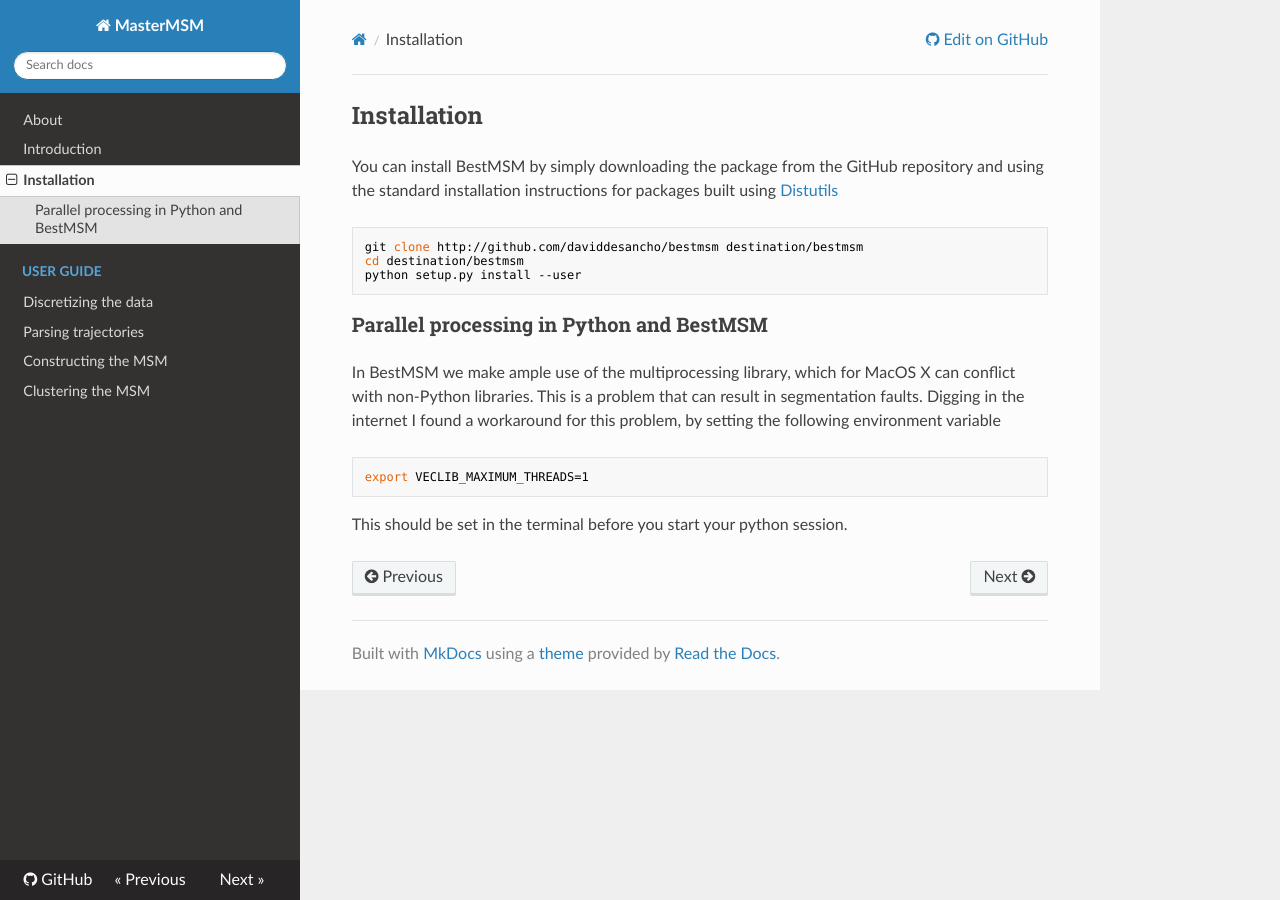
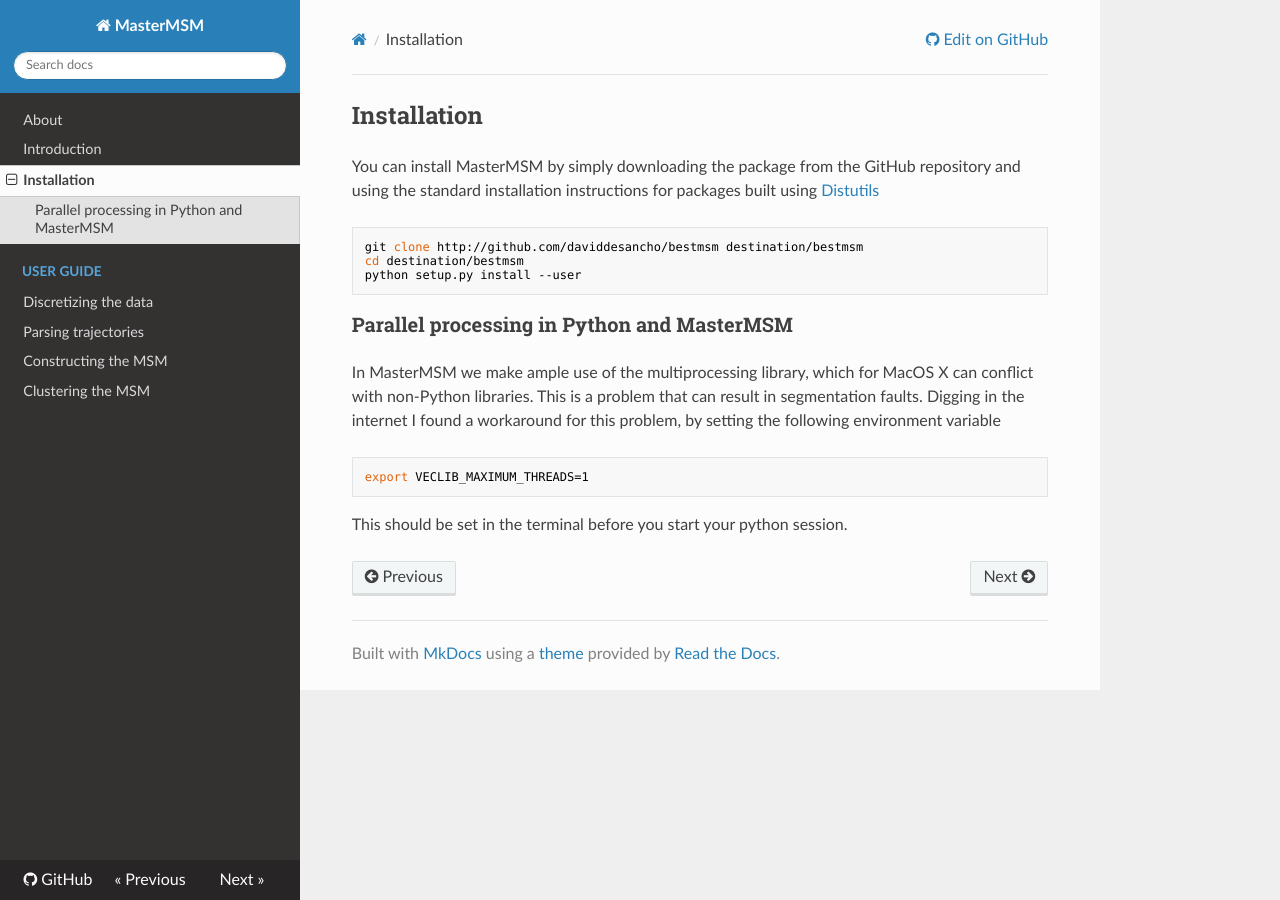
Before and after one commit to BioKT/MasterMSM, an MkDocs documentation site: the page built from docs/installation.md, in a window 1280 px wide. Built offline with MkDocs 1.6.1, drawn with Linux system fonts in a browser that asks for light colours; nearby versions of some CDN libraries; old or Windows-style settings are respelled for this version of MkDocs.

Commit message:
naming into MasterMSM

````diff
--- a/docs/installation.md
+++ b/docs/installation.md
@@ -1,5 +1,5 @@
 ## Installation
-You can install BestMSM by simply downloading the package from the GitHub
+You can install MasterMSM by simply downloading the package from the GitHub
 repository and using the standard installation instructions for packages built
 using [Distutils](https://docs.python.org/2/distutils/index.html)
 
@@ -8,8 +8,8 @@ git clone http://github.com/daviddesancho/bestmsm destination/bestmsm
 cd destination/bestmsm
 python setup.py install --user
 ```
-### Parallel processing in Python and BestMSM
-In BestMSM we make ample use of the multiprocessing library, which for
+### Parallel processing in Python and MasterMSM
+In MasterMSM we make ample use of the multiprocessing library, which for
 MacOS X can conflict with non-Python libraries. This is a problem that
 can result in segmentation faults. Digging in the internet I found a
 workaround for this problem, by setting the following environment
````
